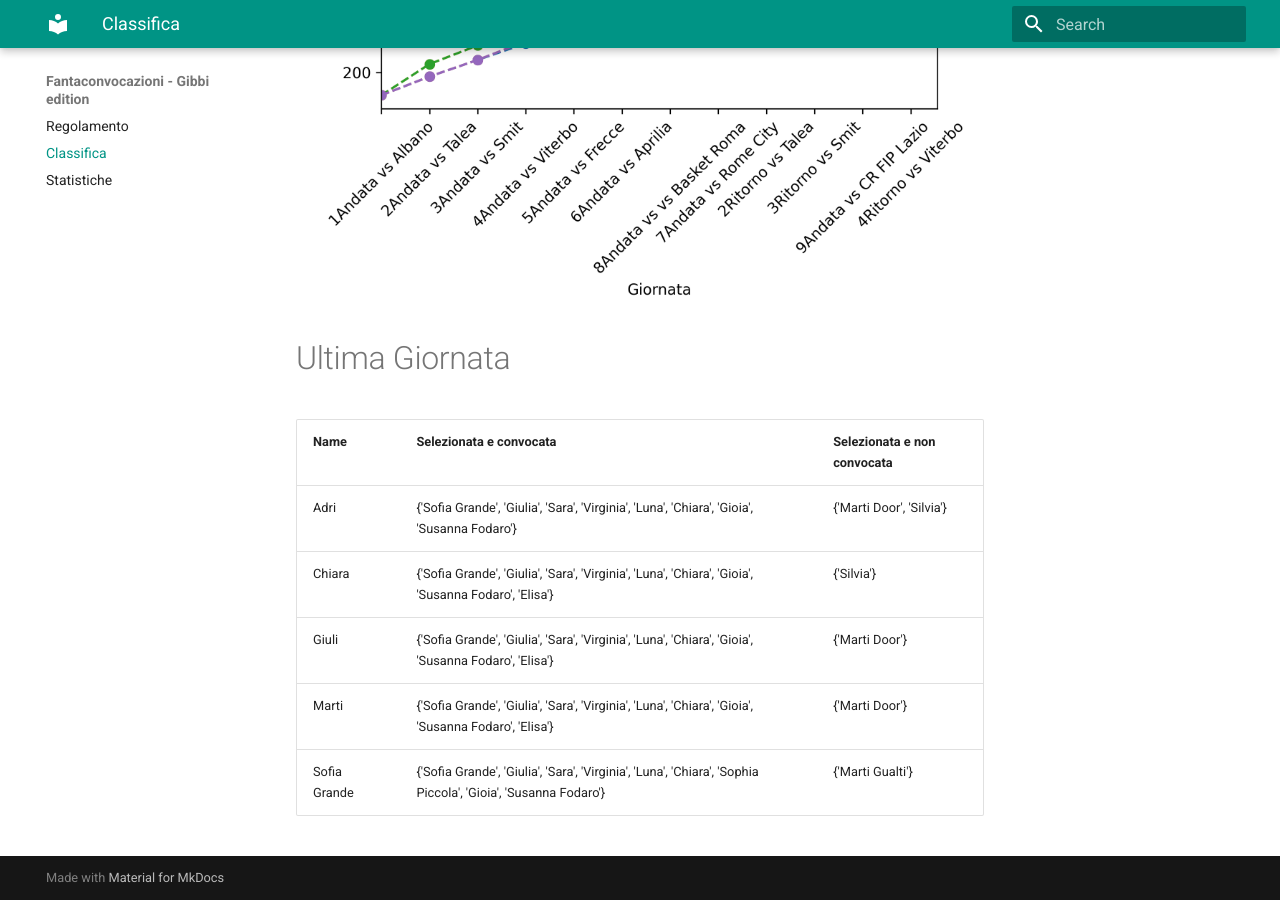
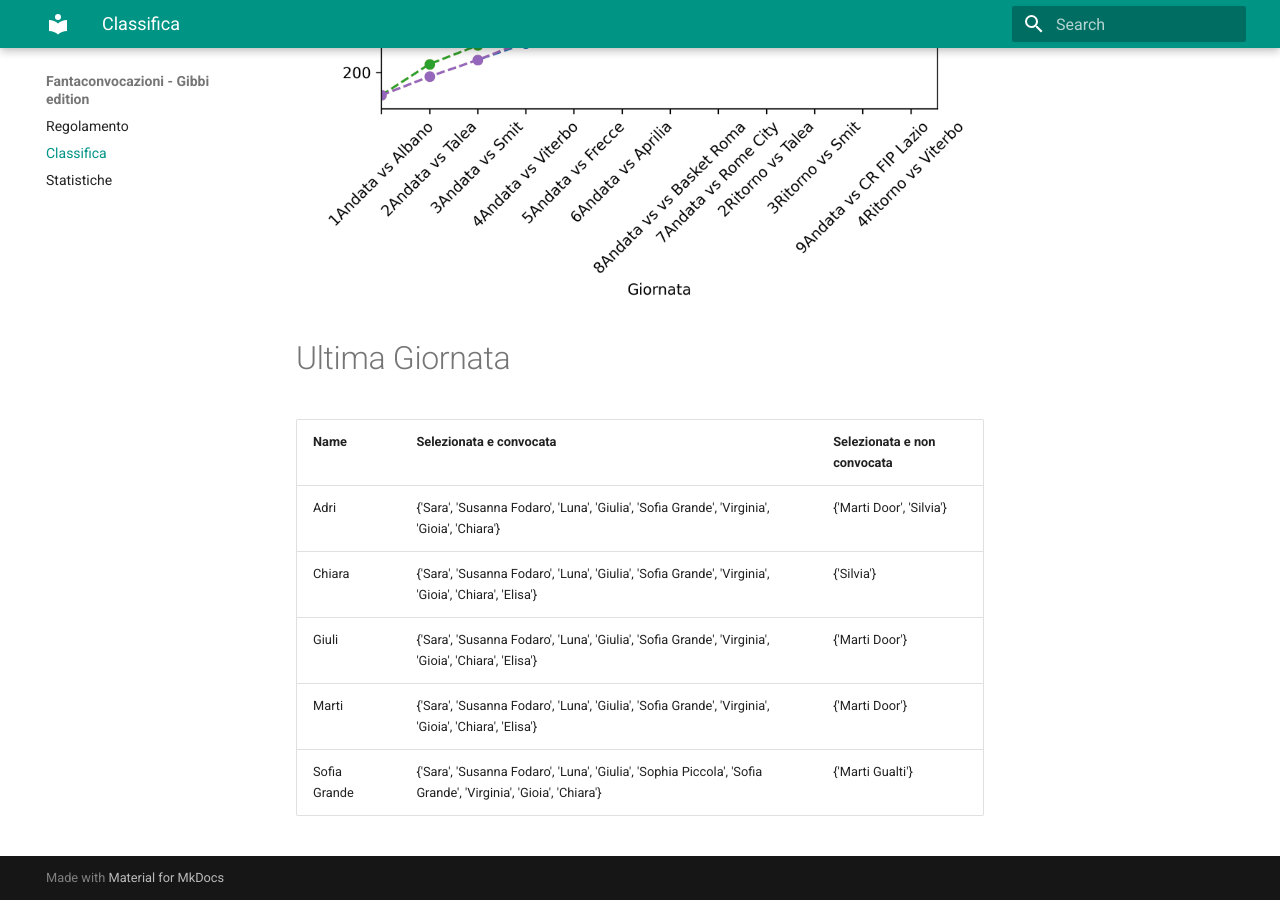
Before and after one commit to martinig94/fantagibbi, an MkDocs documentation site: the page built from docs/Classifica.md, in a window 1280 px wide and 900 px high, scrolled down 810 px. Built offline with MkDocs 1.6.1 and Material for MkDocs 9.7.7, drawn with Linux system fonts in a browser that asks for light colours.

Commit message:
Auto-update from main.py

```diff
--- a/docs/Classifica.md
+++ b/docs/Classifica.md
@@ -18,9 +18,9 @@
 <!-- START_TABLE CORRECT -->
 | Name         | Selezionata e convocata                                                                                       | Selezionata e non convocata   |
 |:-------------|:--------------------------------------------------------------------------------------------------------------|:------------------------------|
-| Adri         | {'Sofia Grande', 'Giulia', 'Sara', 'Virginia', 'Luna', 'Chiara', 'Gioia', 'Susanna Fodaro'}                   | {'Marti Door', 'Silvia'}      |
-| Chiara       | {'Sofia Grande', 'Giulia', 'Sara', 'Virginia', 'Luna', 'Chiara', 'Gioia', 'Susanna Fodaro', 'Elisa'}          | {'Silvia'}                    |
-| Giuli        | {'Sofia Grande', 'Giulia', 'Sara', 'Virginia', 'Luna', 'Chiara', 'Gioia', 'Susanna Fodaro', 'Elisa'}          | {'Marti Door'}                |
-| Marti        | {'Sofia Grande', 'Giulia', 'Sara', 'Virginia', 'Luna', 'Chiara', 'Gioia', 'Susanna Fodaro', 'Elisa'}          | {'Marti Door'}                |
-| Sofia Grande | {'Sofia Grande', 'Giulia', 'Sara', 'Virginia', 'Luna', 'Chiara', 'Sophia Piccola', 'Gioia', 'Susanna Fodaro'} | {'Marti Gualti'}              |
+| Adri         | {'Sara', 'Susanna Fodaro', 'Luna', 'Giulia', 'Sofia Grande', 'Virginia', 'Gioia', 'Chiara'}                   | {'Marti Door', 'Silvia'}      |
+| Chiara       | {'Sara', 'Susanna Fodaro', 'Luna', 'Giulia', 'Sofia Grande', 'Virginia', 'Gioia', 'Chiara', 'Elisa'}          | {'Silvia'}                    |
+| Giuli        | {'Sara', 'Susanna Fodaro', 'Luna', 'Giulia', 'Sofia Grande', 'Virginia', 'Gioia', 'Chiara', 'Elisa'}          | {'Marti Door'}                |
+| Marti        | {'Sara', 'Susanna Fodaro', 'Luna', 'Giulia', 'Sofia Grande', 'Virginia', 'Gioia', 'Chiara', 'Elisa'}          | {'Marti Door'}                |
+| Sofia Grande | {'Sara', 'Susanna Fodaro', 'Luna', 'Giulia', 'Sophia Piccola', 'Sofia Grande', 'Virginia', 'Gioia', 'Chiara'} | {'Marti Gualti'}              |
 <!-- END_TABLE CORRECT -->
```
